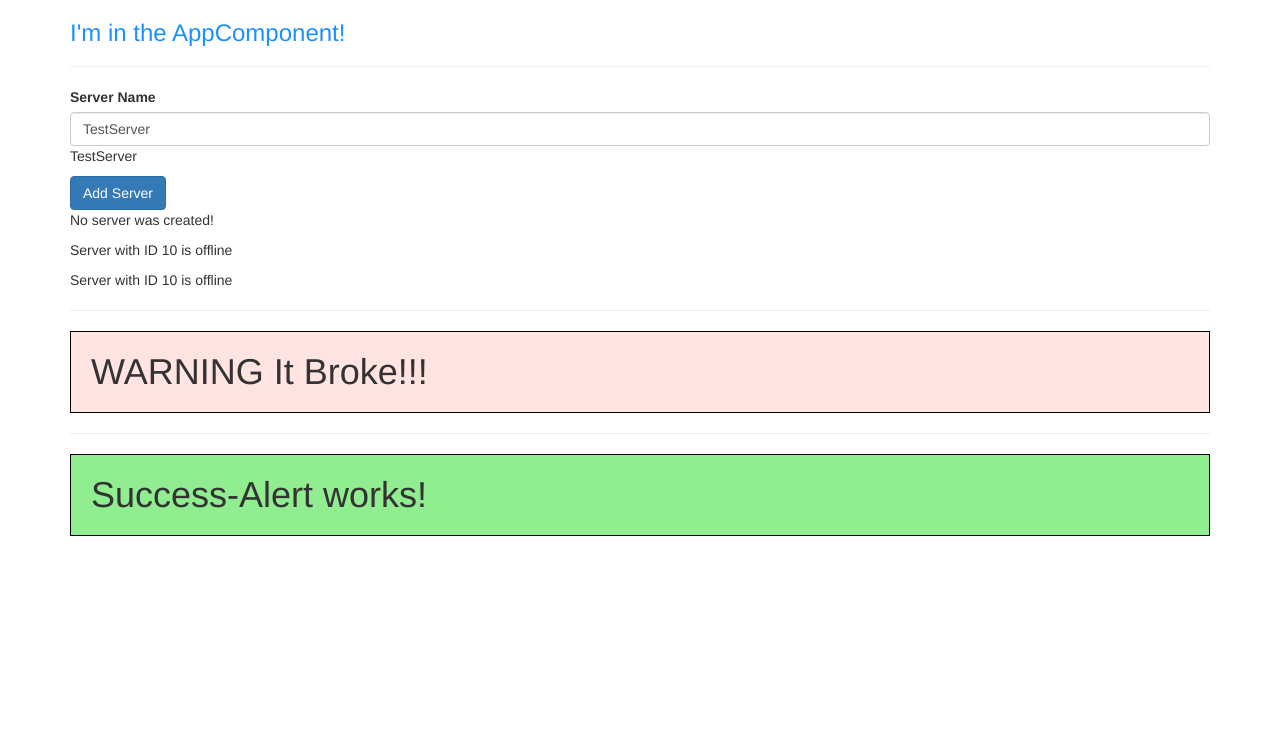
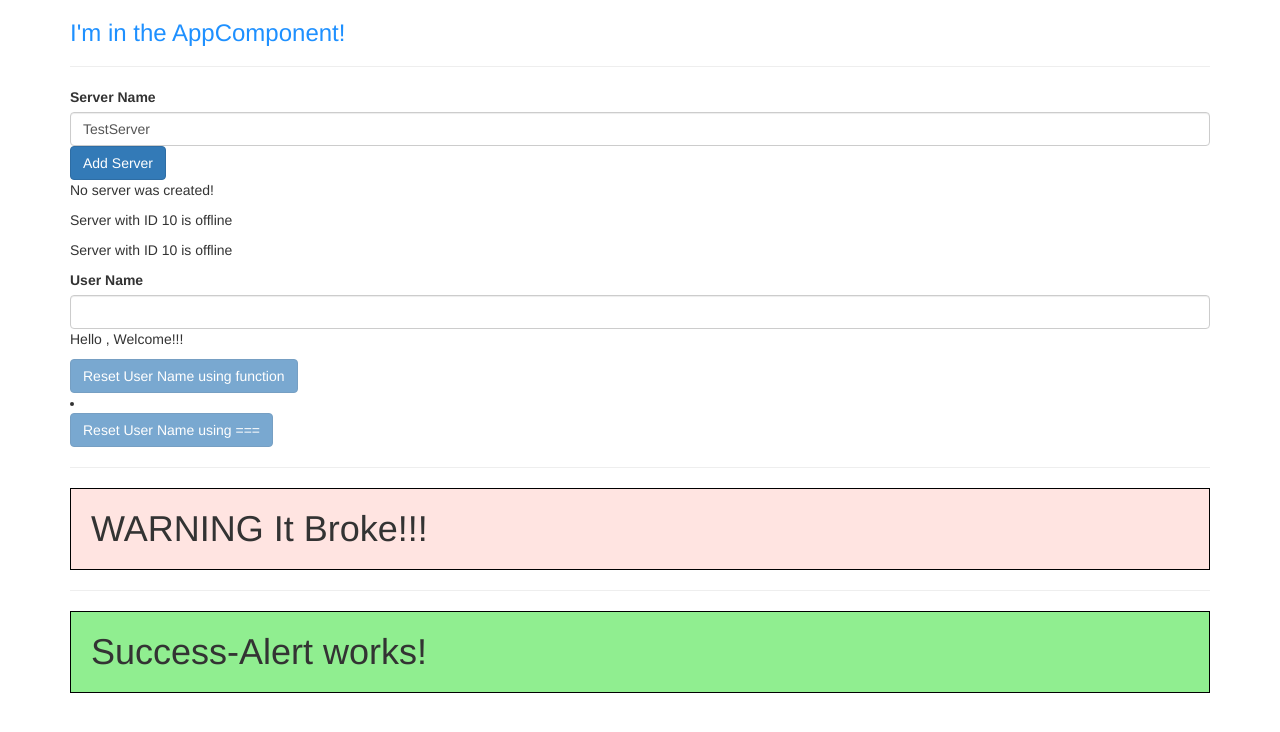
Before and after one commit to durabilliam/Angular-Practice, an Angular app: page / in a window 1280 px wide. Shown: the top 732 px of the page. Built offline with nearby package versions, Linux system fonts and the light colour scheme.

Commit message:
at username input

```diff
--- a/src/app/servers/servers.component.html
+++ b/src/app/servers/servers.component.html
@@ -7,10 +7,19 @@
   type="text"
   class="form-control"
   [(ngModel)]="serverName">
-<p>{{ serverName }}</p>
+<!-- <p>{{ serverName }}</p> -->
 <button class="btn btn-primary" [disabled]="!allowNewServer" (click)="onCreateServer()">Add Server</button>
 <!-- <p>{{ allowNewServer }}</p> -->
 <!-- <p [innerText]="allowNewServer"></p> -->
 <p>{{ serverCreationStatus }}</p>
 <app-server></app-server>
 <app-server></app-server>
+<label>User Name</label>
+<input
+  type="text"
+  class="form-control"
+  [(ngModel)]="userName">
+<p>Hello {{ userName }}, Welcome!!!</p>
+<button class="btn btn-primary" [disabled]="allowUserName()" (click)="onUserReset()">Reset User Name using function</button>
+<li></li>
+<button class="btn btn-primary" [disabled]="userName === ''" (click)="userName = ''">Reset User Name using ===</button>
--- a/src/app/servers/servers.component.ts
+++ b/src/app/servers/servers.component.ts
@@ -14,6 +14,8 @@ export class ServersComponent implements OnInit {
   allowNewServer = false;
   serverCreationStatus = 'No server was created!';
   serverName = 'TestServer';
+  userName ='';
+
 
   constructor() {
     setTimeout(() => {
@@ -25,11 +27,26 @@ export class ServersComponent implements OnInit {
   }
 
   onCreateServer() {
-    this.serverCreationStatus = 'Server was created';
+    this.serverCreationStatus = 'Server was created! Name is ' + this.serverName;
   }
 
   onUpdateServerName(event: Event) {
     this.serverName = (<HTMLInputElement>event.target).value;
   }
 
+  onUserReset() {
+    return this.userName = '';
+  }
+
+  onUpdateUserName(event: Event) {
+    this.userName = (<HTMLInputElement>event.target).value;
+  }
+
+  allowUserName(){
+    if (this.userName.length > 0) {
+      return false
+    }
+    else return true
+  }
+
 }
```
